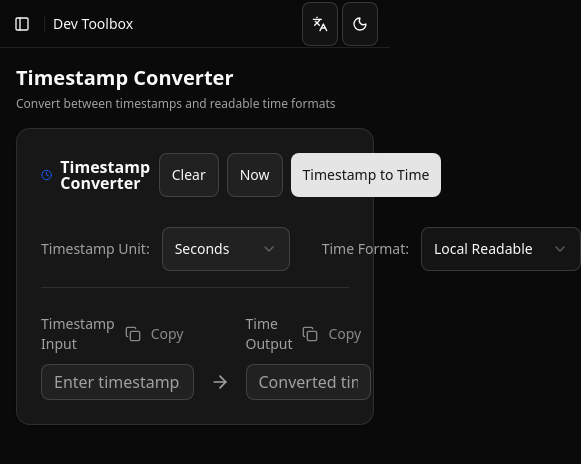
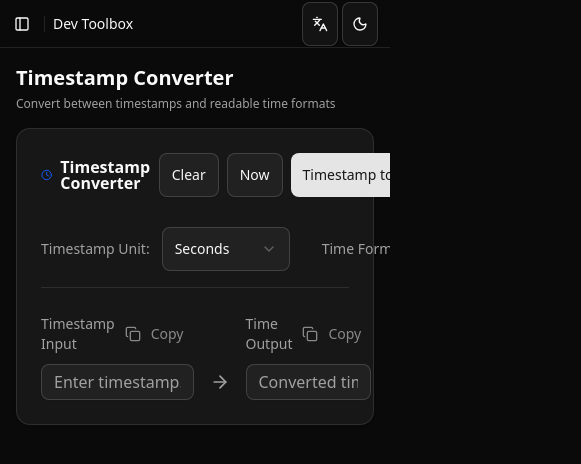
Before and after one commit to poly-workshop/dev-toolbox, a React (Vite) app: page /converters/timestamp in a window 390 px wide. Shown: the top 464 px of the page, 581 px wide, since content can reach past the window. Built offline with nearby package versions, Linux system fonts and the light colour scheme.

Commit message:
Perf layout

```diff
--- a/src/App.css
+++ b/src/App.css
@@ -116,7 +116,58 @@
   }
   body {
     @apply bg-background text-foreground;
+    margin: 0;
+    padding: 0;
+    overflow: hidden;
   }
+
+  html, body, #root {
+    height: 100%;
+    width: 100%;
+  }
+}
+
+/* 滚动条样式优化 */
+::-webkit-scrollbar {
+  width: 8px;
+  height: 8px;
+}
+
+::-webkit-scrollbar-track {
+  background: transparent;
+}
+
+::-webkit-scrollbar-thumb {
+  background: oklch(0.556 0 0 / 0.4);
+  border-radius: 4px;
+  transition: background-color 0.2s ease;
+}
+
+::-webkit-scrollbar-thumb:hover {
+  background: oklch(0.556 0 0 / 0.6);
+}
+
+::-webkit-scrollbar-corner {
+  background: transparent;
+}
+
+/* 黑暗模式下的滚动条样式 */
+.dark ::-webkit-scrollbar-thumb {
+  background: oklch(0.708 0 0 / 0.4);
+}
+
+.dark ::-webkit-scrollbar-thumb:hover {
+  background: oklch(0.708 0 0 / 0.6);
+}
+
+/* Firefox 滚动条样式 */
+* {
+  scrollbar-width: thin;
+  scrollbar-color: oklch(0.556 0 0 / 0.4) transparent;
+}
+
+.dark * {
+  scrollbar-color: oklch(0.708 0 0 / 0.4) transparent;
 }
 
 /* 响应式优化 */
--- a/src/App.tsx
+++ b/src/App.tsx
@@ -11,7 +11,7 @@ function App() {
   return (
     <ThemeProvider defaultTheme="dark" storageKey="vite-ui-theme">
       <BrowserRouter>
-        <div className="min-h-screen w-full">
+        <div className="h-screen w-full overflow-hidden">
           <Layout />
         </div>
         <Toaster />
--- a/src/components/site-header.tsx
+++ b/src/components/site-header.tsx
@@ -11,7 +11,7 @@ export function SiteHeader() {
   const isMobile = useIsMobile();
 
   return (
-    <header className="sticky top-0 z-40 flex h-(--header-height) shrink-0 items-center gap-2 border-b bg-background/95 backdrop-blur supports-[backdrop-filter]:bg-background/60 transition-[width,height] ease-linear group-has-data-[collapsible=icon]/sidebar-wrapper:h-(--header-height)">
+    <header className="sticky top-0 z-40 flex h-12 shrink-0 items-center gap-2 border-b bg-background/95 backdrop-blur supports-[backdrop-filter]:bg-background/60">
       <div className="flex w-full items-center gap-1 px-3 sm:gap-2 sm:px-4 lg:px-6">
         <SidebarTrigger className="-ml-1" />
         <Separator
--- a/src/pages/Layout.tsx
+++ b/src/pages/Layout.tsx
@@ -13,21 +13,21 @@ export default function Layout() {
         {
           "--sidebar-width": isMobile ? "100%" : "calc(var(--spacing) * 72)",
           "--sidebar-width-mobile": "100%",
-          "--header-height": "calc(var(--spacing) * 12)",
+          "--header-height": "3rem",
         } as React.CSSProperties
       }
       defaultOpen={!isMobile}
     >
       <AppSidebar variant="inset" />
-      <SidebarInset className="min-h-screen">
+      <SidebarInset className="h-screen flex flex-col">
         <SiteHeader />
-        <div className="flex flex-1 flex-col">
-          <div className="@container/main flex flex-1 flex-col">
-            <div className="flex flex-col gap-4 p-4 sm:gap-6 sm:p-6">
+        <main className="flex-1 overflow-auto">
+          <div className="@container/main h-full">
+            <div className="p-4 sm:p-6">
               <AppRoutes />
             </div>
           </div>
-        </div>
+        </main>
       </SidebarInset>
     </SidebarProvider>
   );
```
